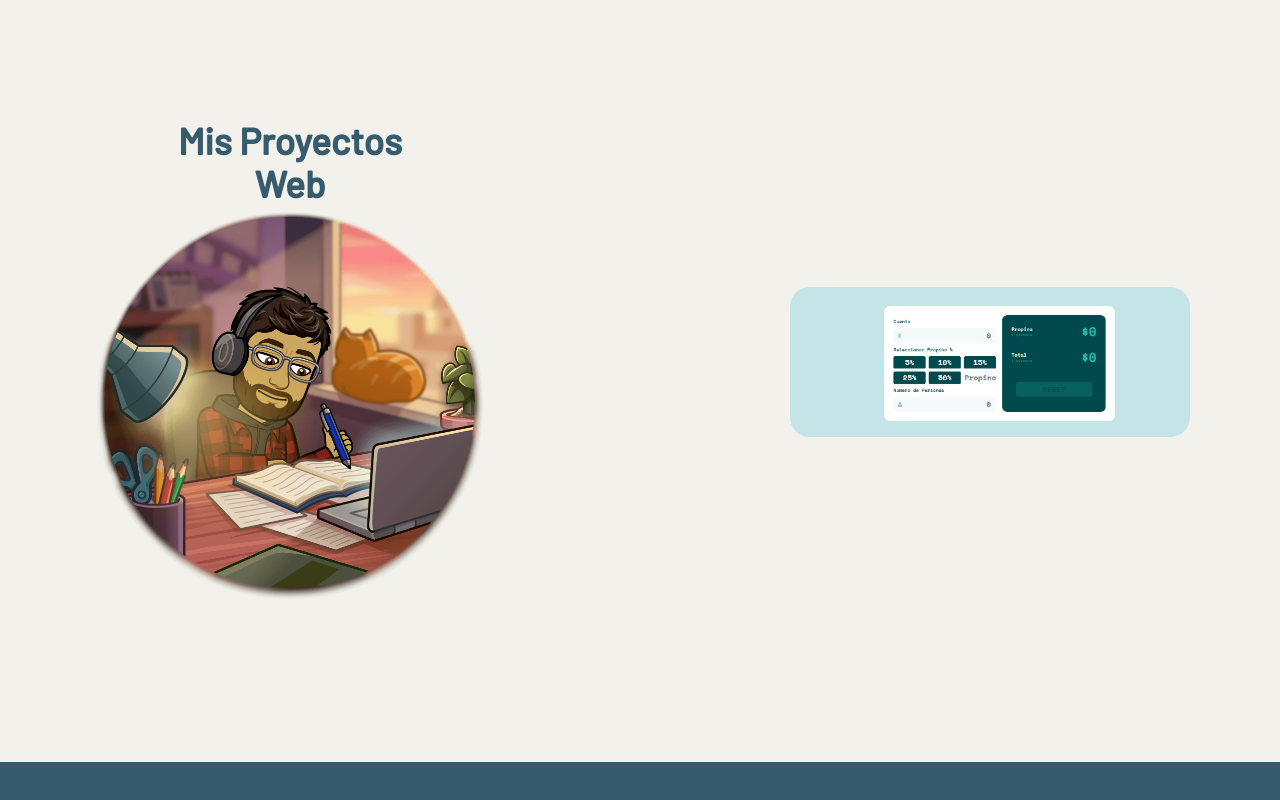
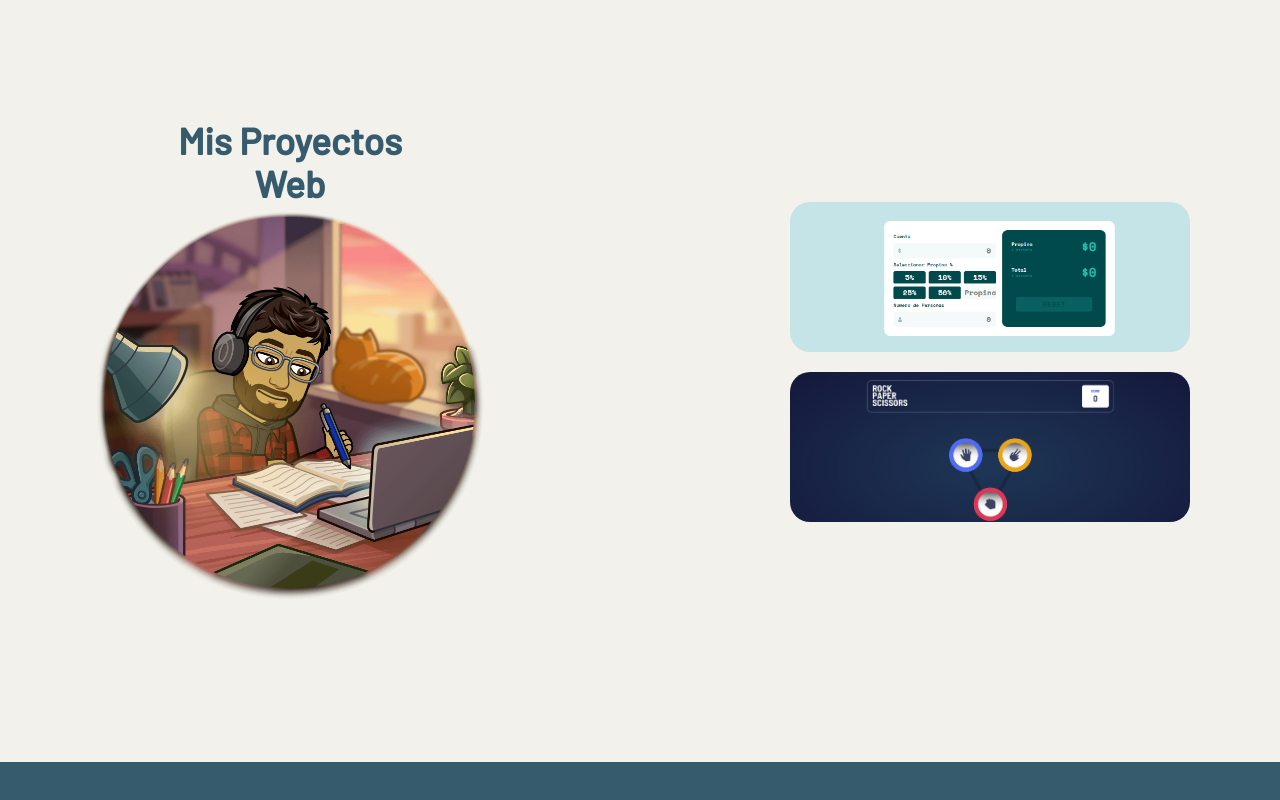
Before and after one commit to KaMeGoD/Portafolio, a React (Vite) app: page / in a window 1280 px wide. Shown: the part 1638-2438 px from the top of the page. Built offline with nearby package versions, Linux system fonts and the light colour scheme.

Commit message:
Agregando proyecto 2

```diff
--- a/src/components/Proyectos.tsx
+++ b/src/components/Proyectos.tsx
@@ -4,13 +4,20 @@ import estudiando from '../assets/img/studying.png'
 import { useState } from 'react';
 
 export const Proyectos = () =>{
-  const [efecto, setEfecto] = useState(false);
+  const [efecto1, setEfecto1] = useState(false);
+  const [efecto2, setEfecto2] = useState(false);
 
-  const handleMouseOver = () =>{
-    setEfecto(true);
+  const handleMouseOver1 = () =>{
+    setEfecto1(true);
   }
-  const handleMouseOut = () =>{
-    setEfecto(false);
+  const handleMouseOut1 = () =>{
+    setEfecto1(false);
+  }
+  const handleMouseOver2 = () =>{
+    setEfecto2(true);
+  }
+  const handleMouseOut2 = () =>{
+    setEfecto2(false);
   }
 
   return(
@@ -21,9 +28,9 @@ export const Proyectos = () =>{
           <img src={estudiando} alt="estudiando" className="estudiando" />
         </div>
         <div className="derecha">
-          <Proyecto claseEfecto={efecto ? 'proyecto-wrap-true': 'proyecto-wrap-false'} MouseOut={handleMouseOut} MouseOver={handleMouseOver} titulo='Calculadora de Propinas' git='https://github.com/KaMeGoD/Calculadora-de-Propina.git' netlify='https://calculadora-propina-jcdev.netlify.app/' clase='calculadora'/>
-          {/* <Proyecto claseEfecto={efecto ? 'proyecto-wrap-true': 'proyecto-wrap-false'} MouseOut={handleMouseOut} MouseOver={handleMouseOver} titulo='Calculadora de Propinas' git='#' netlify='#' clase='ala2'/>
-          <Proyecto claseEfecto={efecto ? 'proyecto-wrap-true': 'proyecto-wrap-false'} MouseOut={handleMouseOut} MouseOver={handleMouseOver} titulo='Calculadora de Propinas' git='#' netlify='#' clase='ala'/> */}
+          <Proyecto claseEfecto={efecto1 ? 'proyecto-wrap-true': 'proyecto-wrap-false'} MouseOut={handleMouseOut1} MouseOver={handleMouseOver1} titulo='Calculadora de Propinas' git='https://github.com/KaMeGoD/Calculadora-de-Propina.git' netlify='https://calculadora-propina-jcdev.netlify.app/' clase='calculadora'/>
+          <Proyecto claseEfecto={efecto2 ? 'proyecto-wrap-true': 'proyecto-wrap-false'} MouseOut={handleMouseOut2} MouseOver={handleMouseOver2} titulo='Piedra Papel y Tijeras' git='https://github.com/KaMeGoD/Piedra_Papel_o_Tijeras.git' netlify='https://piedrapapeltijeras-jcdev.netlify.app' clase='juegoPPT'/>
+          {/* <Proyecto claseEfecto={efecto ? 'proyecto-wrap-true': 'proyecto-wrap-false'} MouseOut={handleMouseOut} MouseOver={handleMouseOver} titulo='Calculadora de Propinas' git='#' netlify='#' clase='ala'/> */}
         </div>
       </div>
 
--- a/src/style/proyectos.css
+++ b/src/style/proyectos.css
@@ -22,6 +22,9 @@
 
 .calculadora{
   background-image: url(../assets/img/proyecto1.png);
+}
+.juegoPPT{
+  background-image: url(../assets/img/proyecto2.png);
 }
 .titulo-proyecto{
   font-size: medium;
@@ -57,9 +60,14 @@
 
 }
 .proyecto-wrap-true{
-  padding: 50px 100px;
+  padding: 44px 100px 43px 100px;
   backdrop-filter: blur(10px);
   transition: 1000ms;
+}
+.derecha{
+  display: flex;
+  flex-direction: column;
+  gap: 20px;
 }
 
 /* Hasta 480px */
```
Also changed, not shown: src/assets/img/proyecto2.png (added).
